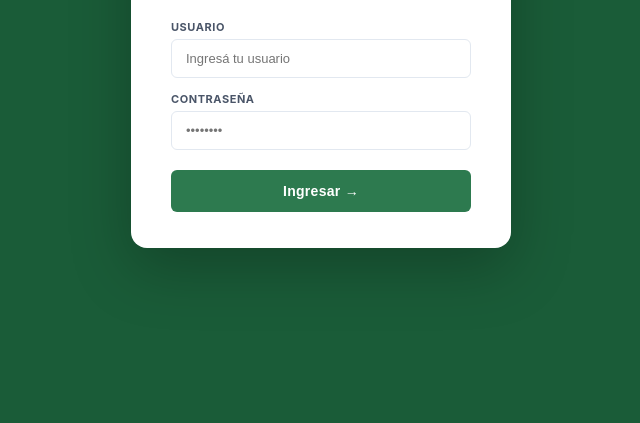
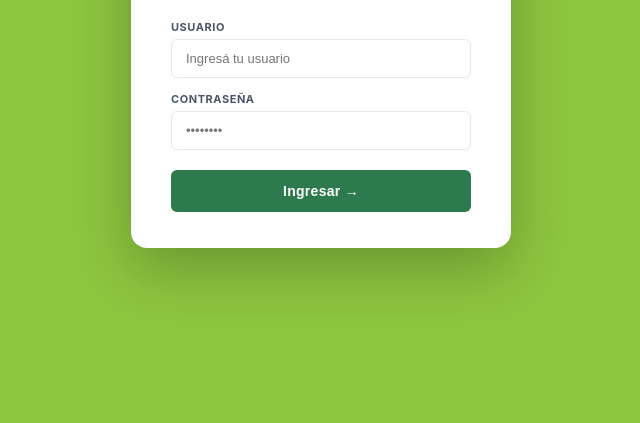
Before and after one commit to aferrario-beep/openfarma-tablero, a plain HTML site: page index.html in a window 1280 px wide. Shown: the part 377-800 px from the top of the page, without its empty margins (319-959 px from the left). Drawn offline with nearby package versions, Linux system fonts and the light colour scheme.

Commit message:
Login fondo verde Openfarma #8DC63F

```diff
--- a/index.html
+++ b/index.html
@@ -22,7 +22,7 @@
 body{font-family:-apple-system,BlinkMacSystemFont,'Segoe UI',Roboto,sans-serif;background:var(--gris-bg);color:var(--texto);font-size:13px;min-height:100vh}
 
 /* ── LOGIN ────────────────────────────────────────────────── */
-.login-overlay{position:fixed;inset:0;background:var(--verde-dark);z-index:1000;display:flex;align-items:center;justify-content:center}
+.login-overlay{position:fixed;inset:0;background:#8DC63F;z-index:1000;display:flex;align-items:center;justify-content:center}
 .login-overlay.hide{display:none}
 .login-box{background:var(--blanco);border-radius:16px;padding:36px 40px;width:380px;box-shadow:0 20px 60px rgba(0,0,0,.25)}
 .login-brand{display:flex;flex-direction:column;align-items:center;margin-bottom:28px;text-align:center}
```
